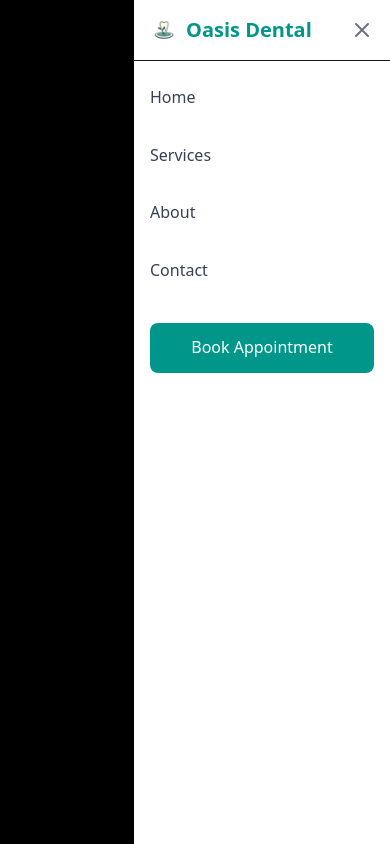
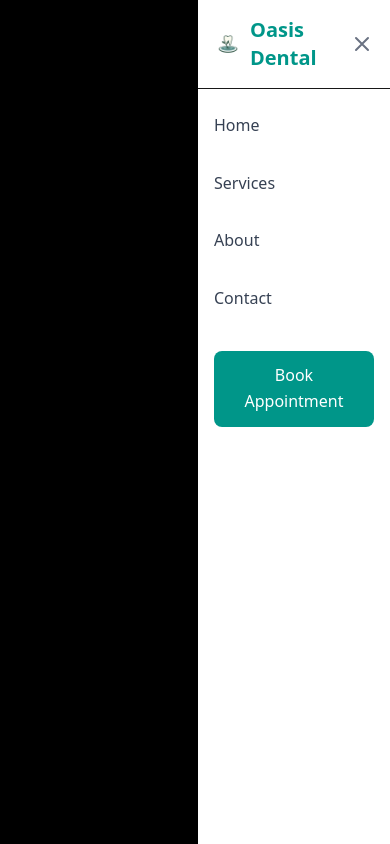
Before and after one commit to SailendraDarbha94/oasis-dental-clinic, a Next.js app: page / in a window 390 px wide. Both pictures are taken after a click on the button "Toggle menu". Shown: the top 844 px of the page. Built offline with nearby package versions, Linux system fonts and the light colour scheme.

Commit message:
mobile menu changes

```diff
--- a/src/components/MobileMenu.tsx
+++ b/src/components/MobileMenu.tsx
@@ -36,7 +36,7 @@ export default function MobileMenu() {
       {isOpen && (
         <div className="fixed inset-0 z-50 md:hidden">
           <div className="fixed inset-0 bg-black bg-opacity-50" onClick={closeMenu}></div>
-          <div className="fixed top-0 right-0 w-64 h-full bg-white shadow-xl">
+          <div className="fixed top-0 right-0 w-48 max-w-[60vw] h-full bg-white shadow-xl">
             <div className="flex items-center justify-between p-4 border-b">
               <div className="flex items-center text-xl font-bold text-teal-600">
                 <Image
```
